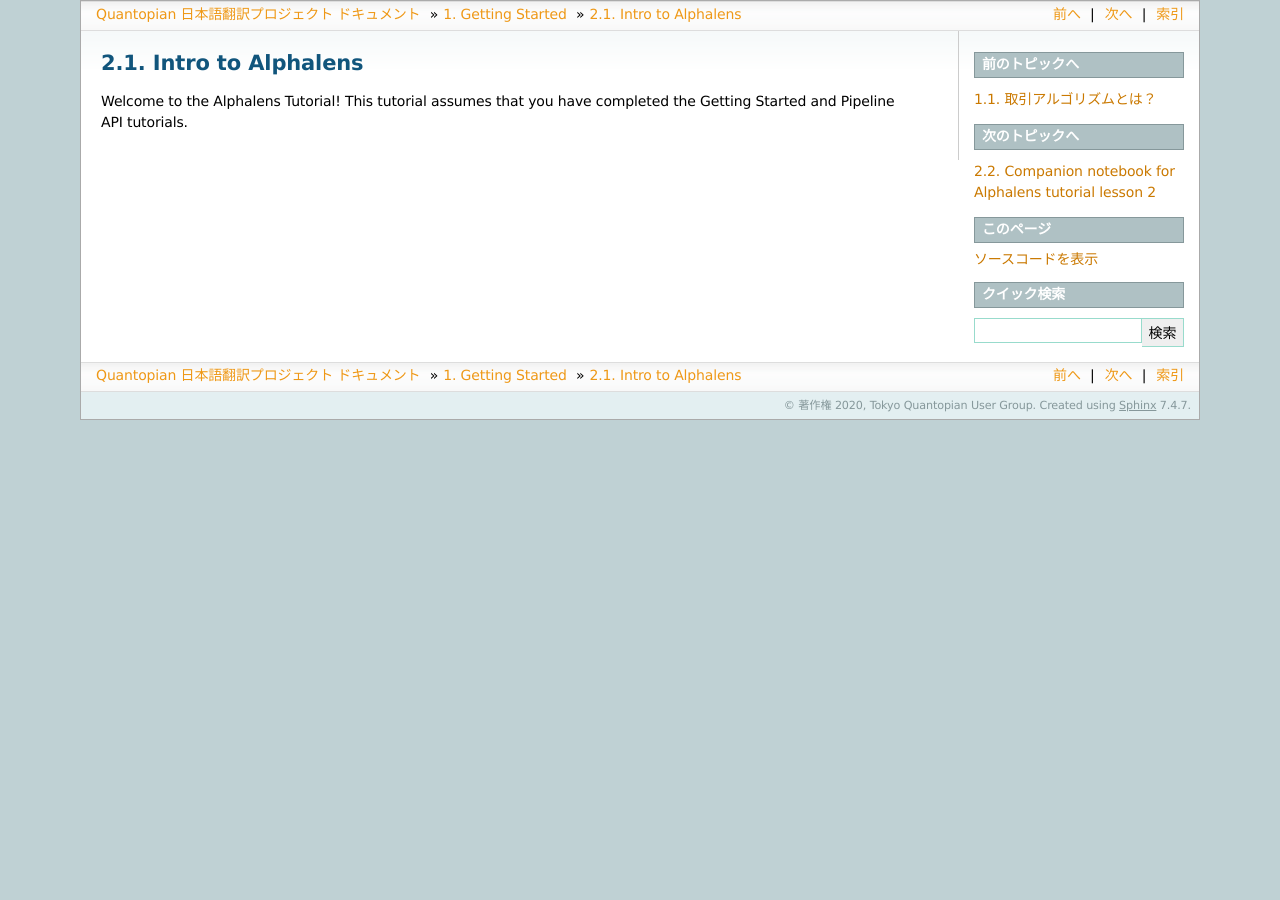
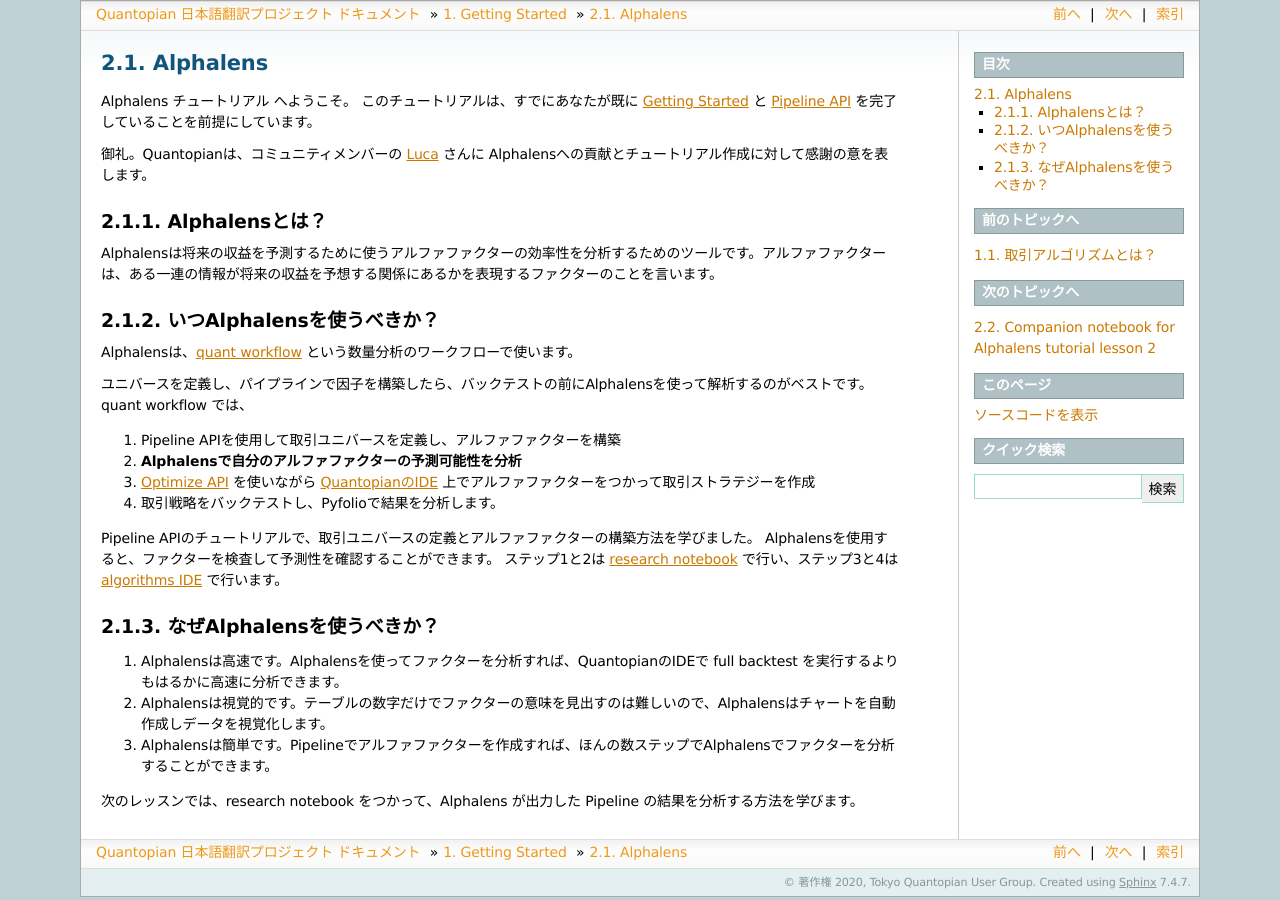
Before and after one commit to tokyoquantopian/quantopian-doc-ja, a Sphinx documentation site: the page built from source/tutorial/3_alphalens_lesson_1.rst, in a window 1280 px wide. Built offline with Sphinx 7.4.7, drawn with Linux system fonts in a browser that asks for light colours.

Commit message:
Done lesson 1

```diff
--- a/source/tutorial/3_alphalens_lesson_1.rst
+++ b/source/tutorial/3_alphalens_lesson_1.rst
@@ -1,5 +1,41 @@
 
-Intro to Alphalens
-===================
+Alphalens
+===========
 
-Welcome to the Alphalens Tutorial! This tutorial assumes that you have completed the Getting Started and Pipeline API tutorials.
+Alphalens チュートリアル へようこそ。
+このチュートリアルは、すでにあなたが既に `Getting Started <https://www.quantopian.com/tutorials/getting-started>`__ と `Pipeline API <https://www.quantopian.com/tutorials/pipeline>`__ を完了していることを前提にしています。
+
+
+御礼。Quantopianは、コミュニティメンバーの `Luca <https://www.quantopian.com/users/54460194d718f327fd000380>`__ さんに Alphalensへの貢献とチュートリアル作成に対して感謝の意を表します。
+
+
+Alphalensとは？
+---------------------
+
+Alphalensは将来の収益を予測するために使うアルファファクターの効率性を分析するためのツールです。アルファファクターは、ある一連の情報が将来の収益を予想する関係にあるかを表現するファクターのことを言います。
+
+
+いつAlphalensを使うべきか？
+----------------------------
+
+Alphalensは、`quant workflow <https://blog.quantopian.com/a-professional-quant-equity-workflow/>`__ という数量分析のワークフローで使います。
+
+ユニバースを定義し、パイプラインで因子を構築したら、バックテストの前にAlphalensを使って解析するのがベストです。quant workflow では、
+
+1. Pipeline APIを使用して取引ユニバースを定義し、アルファファクターを構築
+2. **Alphalensで自分のアルファファクターの予測可能性を分析**
+3. `Optimize API <https://www.quantopian.com/docs/user-guide/tools/optimize>`__ を使いながら `QuantopianのIDE <https://www.quantopian.com/algorithms>`__ 上でアルファファクターをつかって取引ストラテジーを作成
+4. 取引戦略をバックテストし、Pyfolioで結果を分析します。
+
+Pipeline APIのチュートリアルで、取引ユニバースの定義とアルファファクターの構築方法を学びました。
+Alphalensを使用すると、ファクターを検査して予測性を確認することができます。
+ステップ1と2は `research notebook <https://www.quantopian.com/notebooks>`__ で行い、ステップ3と4は `algorithms IDE <https://www.quantopian.com/algorithms>`__ で行います。
+
+なぜAlphalensを使うべきか？
+-----------------------------
+
+1. Alphalensは高速です。Alphalensを使ってファクターを分析すれば、QuantopianのIDEで full backtest を実行するよりもはるかに高速に分析できます。
+2. Alphalensは視覚的です。テーブルの数字だけでファクターの意味を見出すのは難しいので、Alphalensはチャートを自動作成しデータを視覚化します。
+3. Alphalensは簡単です。Pipelineでアルファファクターを作成すれば、ほんの数ステップでAlphalensでファクターを分析することができます。
+
+次のレッスンでは、research notebook をつかって、Alphalens が出力した Pipeline の結果を分析する方法を学びます。
```
